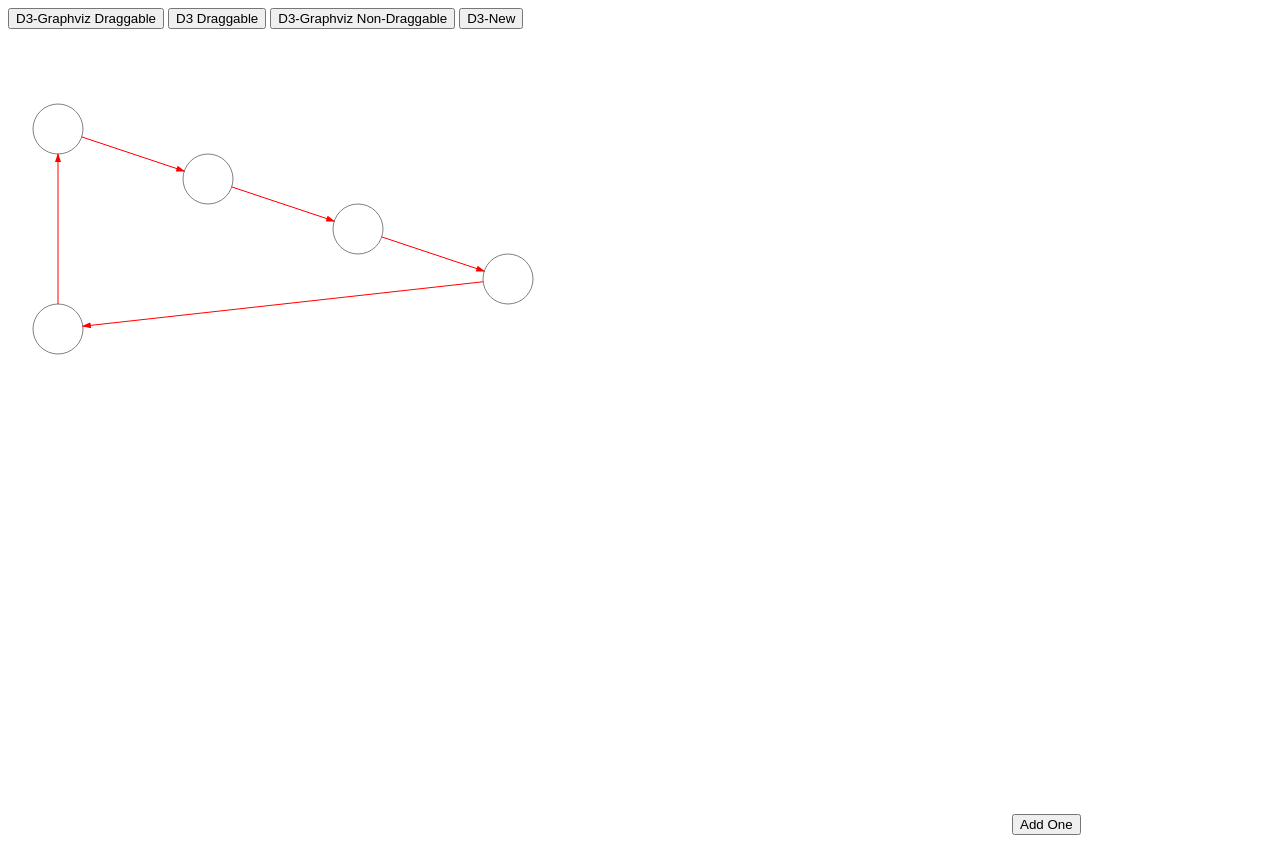
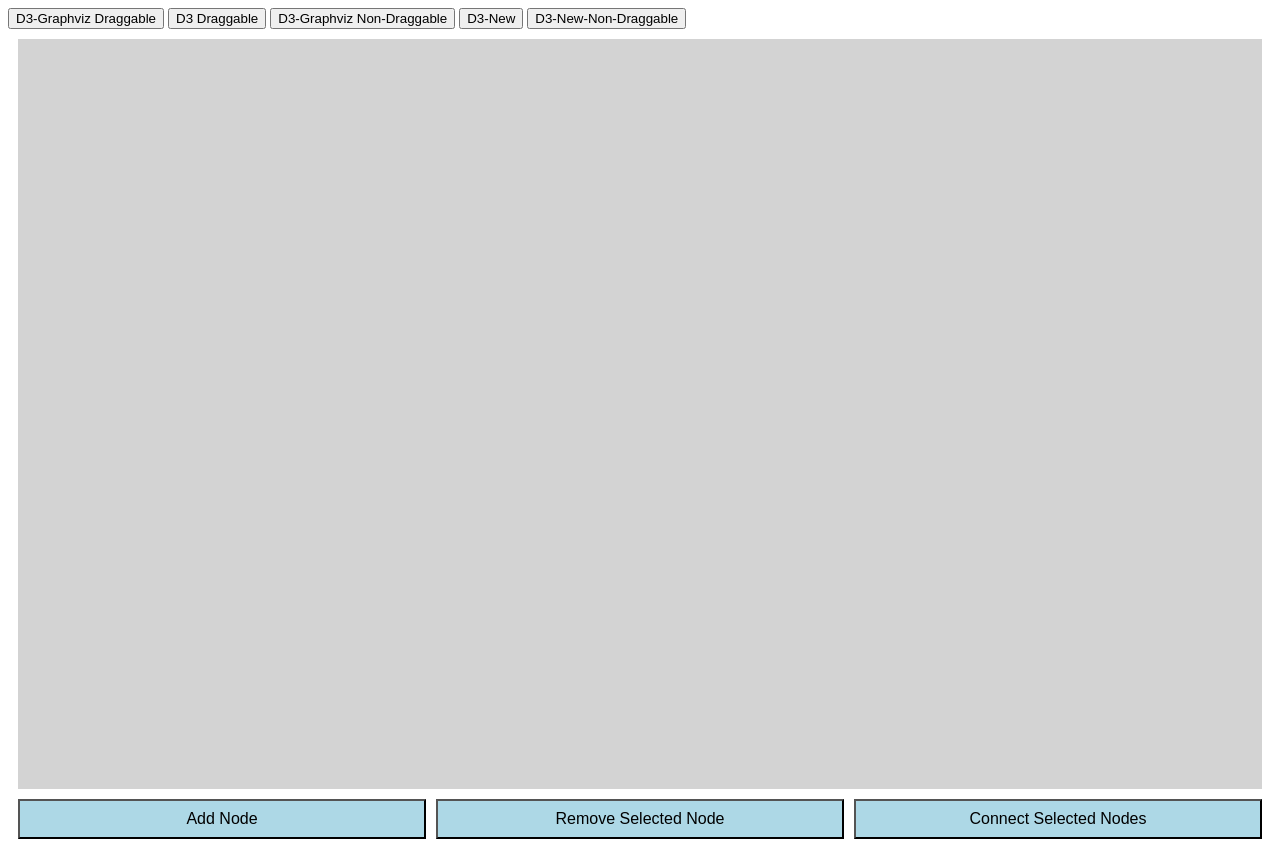
Before and after one commit to SSW-JKU/univiz-graphviz, a Svelte app in the folder bachelor-thesis/: page / in a window 1280 px wide. Built offline with nearby package versions, Linux system fonts and the light colour scheme.

Commit message:
More testing

```diff
--- a/bachelor-thesis/package.json
+++ b/bachelor-thesis/package.json
@@ -22,6 +22,7 @@
   },
   "dependencies": {
     "@types/d3-selection": "^3.0.10",
+    "@viz-js/viz": "^3.6.0",
     "d3": "^7.8.5",
     "d3-drag": "^3.0.0",
     "d3-graphviz": "^5.3.0",
--- a/bachelor-thesis/src/App.svelte
+++ b/bachelor-thesis/src/App.svelte
@@ -3,8 +3,9 @@
   import App2 from "./App2.svelte";
   import App3 from "./App3.svelte";
   import App4 from "./App4.svelte";
+  import App5 from "./App5.svelte";
 
-  let selectedOption = 4;
+  let selectedOption = 5;
 
   function selectOption(option: number) {
     selectedOption = option;
@@ -36,6 +37,12 @@
   >
     D3-New
   </button>
+  <button
+    class:selected={selectedOption === 5}
+    on:click={() => selectOption(5)}
+  >
+    D3-New-Non-Draggable
+  </button>
 </div>
 
 {#if selectedOption === 1}
@@ -46,4 +53,6 @@
   <App3 />
 {:else if selectedOption === 4}
   <App4 />
+{:else if selectedOption === 5}
+  <App5 />
 {/if}
--- a/bachelor-thesis/src/App1.svelte
+++ b/bachelor-thesis/src/App1.svelte
@@ -38,6 +38,7 @@
   afterUpdate(() => {
     if (graphContainer) {
       graph = graphviz(graphContainer).renderDot(dotSrc);
+
       //graph.fit(true);
       if ($nodes.length > 0) {
         nodeElements.push(getNode($nodes.length));
--- a/bachelor-thesis/src/App4.svelte
+++ b/bachelor-thesis/src/App4.svelte
@@ -1,19 +1,20 @@
 <script lang="ts">
   import { onMount } from "svelte";
-  import { redraw, type D3Edge, type D3Node } from "./App4";
+  import { getDotSrc, redraw, type D3Edge, type D3Node } from "./App4";
+  import { instance } from "@viz-js/viz";
 
   export const testNodes: D3Node[] = [
     {
       id: "node1",
       label: "Node 1",
-      posX: 50,
-      posY: 100,
+      posX: 37.5,
+      posY: 125,
     },
     {
       id: "node2",
       label: "Node 2",
-      posX: 200,
-      posY: 150,
+      posX: 37.5,
+      posY: 25,
     },
     {
       id: "node3",
@@ -42,10 +43,6 @@
     },
     {
       from: testNodes[1],
-      to: testNodes[1],
-    },
-    {
-      from: testNodes[1],
       to: testNodes[2],
     },
     {
@@ -64,6 +61,11 @@
   let svg: SVGElement;
   onMount(() => {
     redraw(svg, testNodes, testEdges);
+    const dotSrc = getDotSrc(testNodes, testEdges);
+    instance().then((viz) => {
+      console.log(dotSrc);
+      console.log(viz.renderString(dotSrc, { format: "plain" }));
+    });
   });
 
   const addOne = () => {
--- a/bachelor-thesis/src/App4.ts
+++ b/bachelor-thesis/src/App4.ts
@@ -14,7 +14,6 @@ export type D3Edge = {
 
 export const redraw = (svg: SVGElement, nodes: D3Node[], edges: D3Edge[]) => {
   const radius = 25;
-  // Render lines first to render circles over lines
   d3.select(svg)
     .selectAll<SVGCircleElement, D3Node>("circle")
     .data(nodes, (d: D3Node) => d.id)
@@ -23,10 +22,32 @@ export const redraw = (svg: SVGElement, nodes: D3Node[], edges: D3Edge[]) => {
     .attr("r", radius)
     .attr("cx", (d) => d.posX)
     .attr("cy", (d) => d.posY)
+    // Add from - to id to HTML element
+    .attr("data-node", (d) => {
+      return d.id;
+    })
     .style("stroke", "gray")
     .style("fill", "white")
     .call(drag(svg, edges, radius));
   redrawLines(svg, edges, radius);
+};
+
+export const getDotSrc = (nodes: D3Node[], edges: D3Edge[]): string => {
+  const nodeLabels = [];
+  const edgesWithLabels = [];
+  for (const node of nodes) {
+    nodeLabels.push(node.id);
+  }
+  for (const edge of edges) {
+    edgesWithLabels.push(edge.from.id + "->" + edge.to.id);
+  }
+  const dotSrc =
+    "digraph { \n" +
+    nodeLabels.join("\n") +
+    "\n" +
+    edgesWithLabels.join("\n") +
+    "\n}";
+  return dotSrc;
 };
 
 const redrawLines = (svg: SVGElement, edges: D3Edge[], radius: number) => {
@@ -39,31 +60,35 @@ const redrawLines = (svg: SVGElement, edges: D3Edge[], radius: number) => {
       const dy = d.to.posY - d.from.posY;
       const length = Math.sqrt(dx * dx + dy * dy);
       const offsetX = (dx * radius) / length;
-      return d.from.posX + offsetX;
+      return Number.isNaN(offsetX) ? d.from.posX : d.from.posX + offsetX;
     })
     .attr("y1", (d) => {
       const dx = d.to.posX - d.from.posX;
       const dy = d.to.posY - d.from.posY;
       const length = Math.sqrt(dx * dx + dy * dy);
       const offsetY = (dy * radius) / length;
-      return d.from.posY + offsetY;
+      return Number.isNaN(offsetY) ? d.from.posY : d.from.posY + offsetY;
     })
     .attr("x2", (d) => {
       const dx = d.to.posX - d.from.posX;
       const dy = d.to.posY - d.from.posY;
       const length = Math.sqrt(dx * dx + dy * dy);
       const offsetX = (dx * radius) / length;
-      return d.to.posX - offsetX;
+      return Number.isNaN(offsetX) ? d.from.posX : d.to.posX - offsetX;
     })
     .attr("y2", (d) => {
       const dx = d.to.posX - d.from.posX;
       const dy = d.to.posY - d.from.posY;
       const length = Math.sqrt(dx * dx + dy * dy);
       const offsetY = (dy * radius) / length;
-      return d.to.posY - offsetY;
+      return Number.isNaN(offsetY) ? d.from.posY : d.to.posY - offsetY;
     })
     .style("stroke", "red")
-    .attr("marker-end","url(#arrow)"); ;
+    .attr("marker-end", "url(#arrow)")
+    // Add from - to id to HTML element
+    .attr("data-edge", (d) => {
+      return d.from.id + "->" + d.to.id;
+    });
 };
 
 const drag = (svg: SVGElement, edges: D3Edge[], radius: number) => {
--- /dev/null
+++ b/bachelor-thesis/src/App5.svelte
@@ -0,0 +1,113 @@
+<script lang="ts">
+  import { onMount } from "svelte";
+  import { createNode, getDotSrc, redraw, updateNodePositions } from "./App5";
+  import type { D3Edge, D3Node } from "./App5";
+  import { instance } from "@viz-js/viz";
+
+  let nodeCount = 0;
+  let svg: SVGElement;
+  const nodes: D3Node[] = [];
+  const selectedNodes: [] | [D3Node] | [D3Node, D3Node] = [];
+  const edges: D3Edge[] = [];
+
+  const updateGraph = async () => {
+    const dotSrc = getDotSrc(nodes, edges);
+    const viz = await instance();
+    const layout = await viz.renderJSON(dotSrc);
+    updateNodePositions(layout, nodes);
+    redraw(svg, nodes, edges);
+  };
+
+  onMount(() => {
+    if (svg) {
+      redraw(svg, nodes, edges);
+    }
+  });
+</script>
+
+<div class="container">
+  <div class="graph">
+    <svg bind:this={svg}> </svg>
+  </div>
+  <div class="button-container">
+    <button
+      on:click={async () => {
+        nodes.push(createNode(nodeCount));
+        nodeCount++;
+        await updateGraph();
+        console.log(nodes)
+      }}>Add Node</button
+    >
+    <button>Remove Selected Node</button>
+    <button>Connect Selected Nodes</button>
+  </div>
+</div>
+
+<style>
+  .container {
+    display: flex;
+    flex-direction: column;
+    height: 100vh;
+    padding: 10px;
+  }
+
+  .graph {
+    flex: 1;
+    background-color: lightgray;
+    display: flex;
+    justify-content: center;
+    align-items: center;
+    font-size: 1.5em;
+    margin-bottom: 10px;
+  }
+
+  .button-container {
+    display: flex;
+    justify-content: space-between;
+  }
+
+  button {
+    flex: 1;
+    display: flex;
+    justify-content: center;
+    align-items: center;
+    background-color: lightblue;
+    cursor: pointer;
+    padding: 10px;
+    font-size: 1em;
+    height: 5vh;
+    text-align: center;
+  }
+
+  button:hover {
+    background-color: deepskyblue;
+  }
+
+  button:not(:first-child) {
+    margin-left: 5px;
+  }
+
+  button:not(:last-child) {
+    margin-right: 5px;
+  }
+
+  @media (max-width: 300px) {
+    .button-container {
+      flex-direction: column;
+    }
+
+    button:not(:first-child) {
+      margin-left: 0;
+      margin-top: 5px;
+    }
+
+    button:not(:last-child) {
+      margin-right: 0;
+    }
+  }
+
+  svg {
+    height: 100%;
+    width: 100%;
+  }
+</style>
--- /dev/null
+++ b/bachelor-thesis/src/App5.ts
@@ -0,0 +1,69 @@
+import * as d3 from "d3";
+
+export type D3Node = {
+  id: string;
+  label: string;
+  posX: number;
+  posY: number;
+};
+
+export type D3Edge = {
+  from: D3Node;
+  to: D3Node;
+};
+
+export const createNode = (
+  id: number,
+  label?: string,
+  posX?: number,
+  posY?: number
+): D3Node => {
+  return {
+    id: "node" + id,
+    label: label ?? "Node " + id,
+    posX: posX ?? 0,
+    posY: posY ?? 0,
+  };
+};
+
+export const redraw = (svg: SVGElement, nodes: D3Node[], edges: D3Edge[]) => {
+  const radius = 25;
+  d3.select(svg)
+    .selectAll<SVGCircleElement, D3Node>("circle")
+    .data(nodes, (d: D3Node) => d.id)
+    .join("circle")
+    // TODO enter + update
+    .attr("r", radius)
+    .attr("cx", (d) => d.posX)
+    .attr("cy", (d) => d.posY)
+    // Add from - to id to HTML element
+    .attr("data-node", (d) => d.id)
+    .style("stroke", "gray")
+    .style("fill", "white")
+    .on("click", function (event, d) {
+      const currentFill = d3.select(this).style("fill");
+      d3.select(this).style("fill", currentFill === "red" ? "white" : "red");
+    });
+  // redrawLines(svg, edges, radius);
+};
+
+export const getDotSrc = (nodes: D3Node[], edges: D3Edge[]): string => {
+  const nodeLabels = nodes.map((node) => `${node.id} [label="${node.label}"]`);
+  const edgeLabels = edges.map((edge) => `${edge.from.id} -> ${edge.to.id}`);
+  const dotSrc = `digraph { \n${nodeLabels.join("\n")}\n${edgeLabels.join(
+    "\n"
+  )}}`;
+  return dotSrc;
+};
+
+export const updateNodePositions = (layout: any, nodes: D3Node[]) => {
+  const positions = layout.objects;
+  nodes.forEach((node) => {
+    const position = positions.find((pos: any) => pos.name === node.id);
+    if (position && position.pos) {
+      const [x, y] = position.pos.split(",").map(parseFloat);
+      node.posX = x;
+      node.posY = y;
+    }
+  });
+};
```
Also changed, not shown: 1 other file (tests, documents, lock files or other folders). Lines whose indentation alone changed are shown as unchanged.
